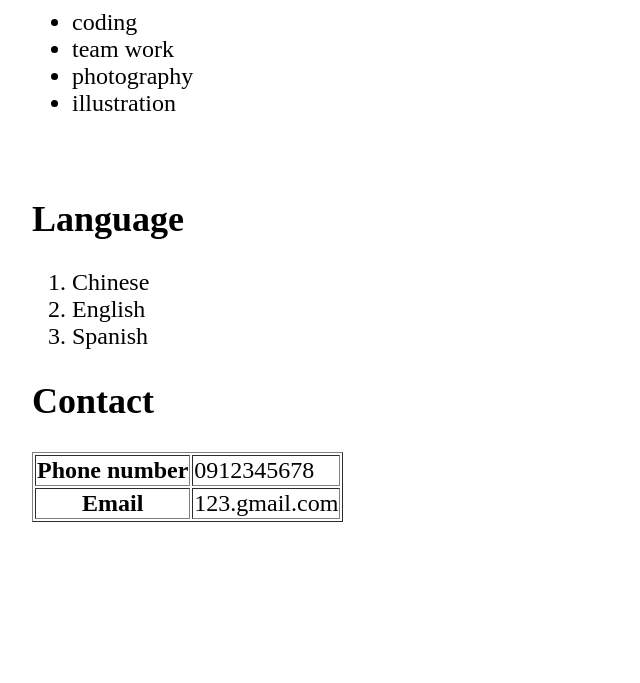
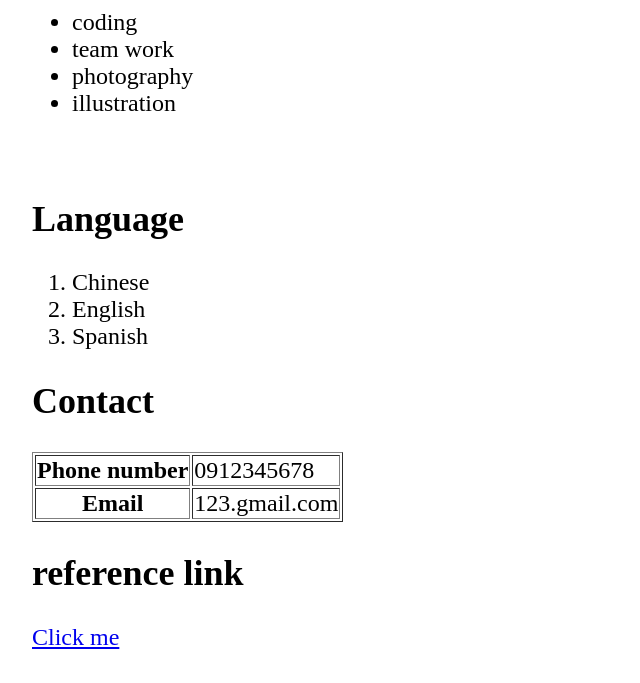
Before and after one commit to summerelsa2022/summerelsa2022.github.io, a plain HTML site: page index.html in a window 1280 px wide. Shown: the part 655-1338 px from the top of the page, without its empty margins (0-640 px from the left). Before the commit the page ends 1209 px from the top, so only its background shows below. Drawn offline with Linux system fonts and the light colour scheme.

Commit message:
Update index.html
An index.html file for 期末考

```diff
--- a/index.html
+++ b/index.html
@@ -70,5 +70,7 @@
                     alert('Welcome');
                 }
            </script>
+           <h2>reference link</h2>
+              <a href="https://summerelsa2022.github.io/">Click me</a>
      </body>
 </html>
```
